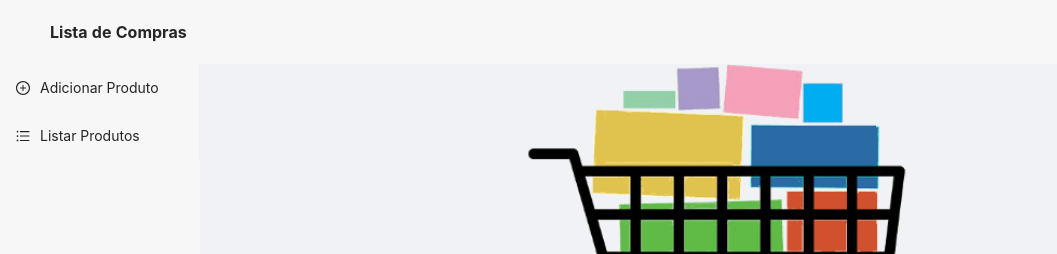
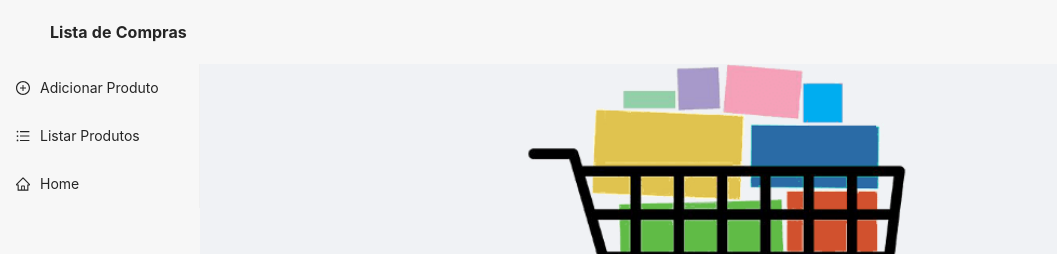
Before and after one commit to rytome/nest-shopping-list, a React (Create React App) app in the folder front-end/lista-de-compras/: page / in a window 1280 px wide. Shown: the top 254 px of the page, without its empty margins (0-1057 px from the left). Built offline with nearby package versions, Linux system fonts and the light colour scheme.

Commit message:
adicionando scroll e link da home

```diff
--- a/front-end/lista-de-compras/src/App.js
+++ b/front-end/lista-de-compras/src/App.js
@@ -7,7 +7,7 @@ import { Layout } from 'antd';
 
 import RouterPage from './routes';
 
-import {PlusCircleOutlined, UnorderedListOutlined} from '@ant-design/icons';
+import {PlusCircleOutlined, UnorderedListOutlined, HomeOutlined} from '@ant-design/icons';
 
 import { useHistory } from 'react-router-dom';
 
@@ -32,6 +32,9 @@ function App() {
                 <Menu.Item key={2} icon={<UnorderedListOutlined />} onClick={() => history.push('/produtos')}>
                   Listar Produtos
                 </Menu.Item>
+                <Menu.Item key={3} icon={<HomeOutlined />} onClick={() => history.push('/')}>
+                  Home
+                </Menu.Item>
               </Menu>
             </Sider>
             <Content>
--- a/front-end/lista-de-compras/src/pages/Produtos/styles.css
+++ b/front-end/lista-de-compras/src/pages/Produtos/styles.css
@@ -8,4 +8,5 @@
     display: flex;
     flex-direction: row;
     gap: 16px;
+    overflow: scroll;
 }
```
